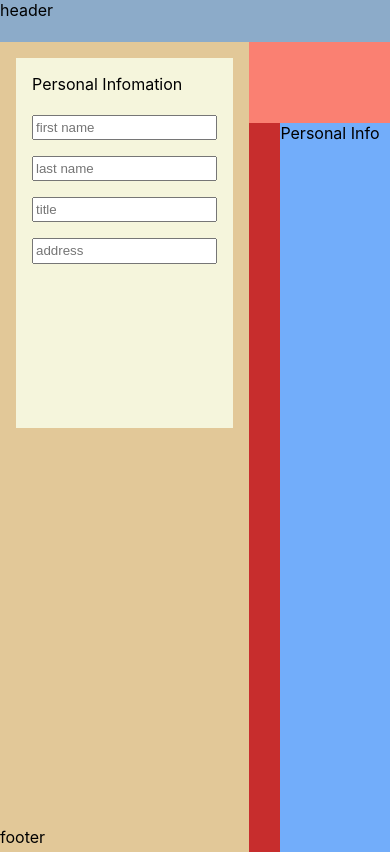
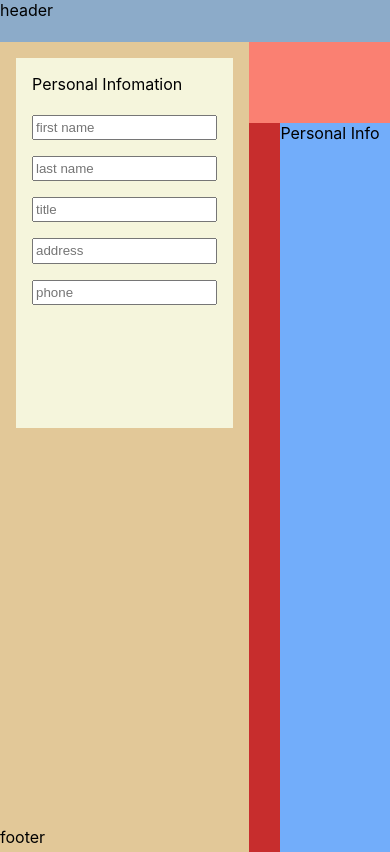
Before and after one commit to erynder-z/cv-creator, a React (Create React App) app: page / in a window 390 px wide. Built offline with nearby package versions, Linux system fonts and the light colour scheme.

Commit message:
Add phone number input

```diff
--- a/src/components/Inputs.js
+++ b/src/components/Inputs.js
@@ -47,6 +47,15 @@ export class Inputs extends Component {
                             this.props.changeAddress(e)
                         }}
                     />
+                    <input
+                        className="phone-input"
+                        type="phone"
+                        id="phoneInput"
+                        placeholder="phone"
+                        onChange={(e) => {
+                            this.props.changePhone(e)
+                        }}
+                    />
                 </div>
             </div>
         )
```
